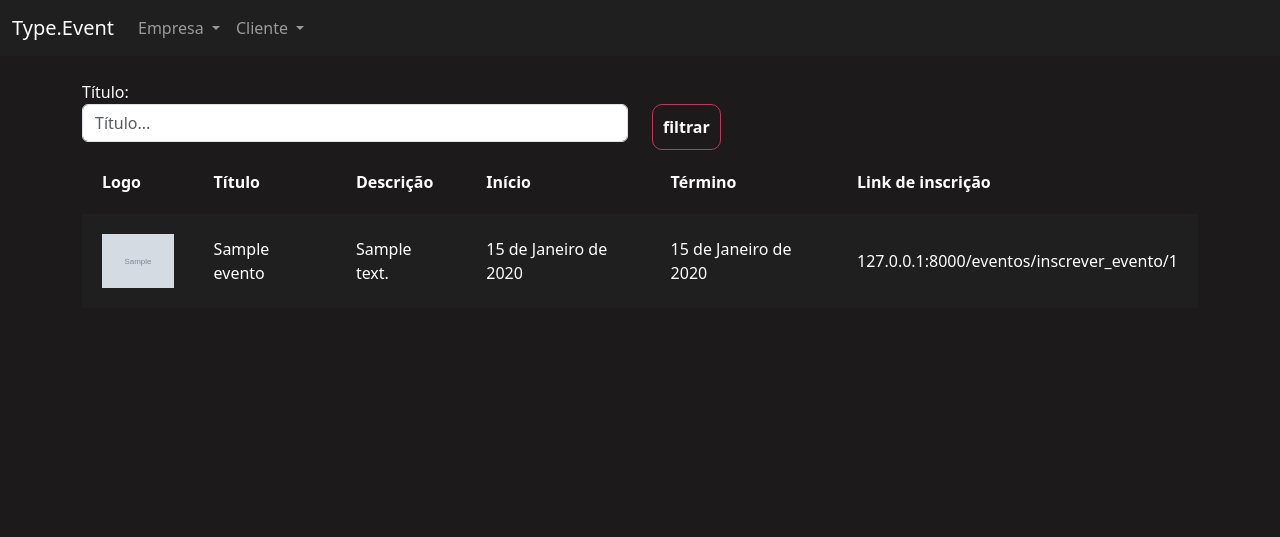
After one commit to AndreConforti/type_event, a Django app: page /eventos/gerenciar_evento/ in a window 1280 px wide. The commit adds this page. Shown: the top 537 px of the page. Run offline with Django 4.2, Linux system fonts and the light colour scheme; a user stored in the database is signed in; tables that the repository leaves empty hold one stand-in row (values such as "Sample post"); grey boxes marked "Sample" are stand-in pictures.

Commit message:
Criada a participacao do usuário no evento

```diff
--- a/eventos/models.py
+++ b/eventos/models.py
@@ -9,6 +9,7 @@ class Evento(models.Model):
     data_termino = models.DateField()
     carga_horaria = models.IntegerField()
     logo = models.ImageField(upload_to='logos')
+    participantes = models.ManyToManyField(User, related_name='evento_participante', null=True, blank=True)
 
     # paleta de cores
     cor_principal = models.CharField(max_length=7)
--- /dev/null
+++ b/eventos/templates/gerenciar_evento.html
@@ -0,0 +1,50 @@
+{% extends "bases/base_evento.html" %}
+{% load static %}
+
+{% block 'importacoes' %}
+    <link href="{% static 'evento/css/gerenciar_evento.css' %}" rel="stylesheet">
+{% endblock %}
+
+{% block 'conteudo' %}
+    <div class="container">
+        <br>
+        <div class="row">
+            <div class="col-md">
+                <form action="{% url 'eventos:gerenciar_evento' %}" method="GET">
+                <label>Título:</label>
+                <input type="text" placeholder="Título..." class="form-control" name="nome">
+            </div>
+
+            <div class="col-md">
+                <br>
+                <input type="submit" class="btn-principal" value="filtrar">
+                </form>
+            </div>
+
+        </div>
+        <table>
+            <tr>
+                <th>Logo</th>
+                <th>Título</th>
+                <th>Descrição</th>
+                <th>Início</th>
+                <th>Término</th>
+                <th>Link de inscrição</th>
+            </tr>
+
+            {% for evento  in eventos %}
+                <tr class="{% cycle 'linha' 'linha2' %}">
+                    <td width="10%"><a href="#"><img width="100%" src="/media/{{ evento.logo }}"></a></td>
+                    <td>{{ evento.nome }}</td>
+                    <td>{{ evento.descricao }}</td>
+                    <td>{{ evento.data_inicio}}</td>
+                    <td>{{ evento.data_termino}}</td>
+                    <td>127.0.0.1:8000/eventos/inscrever_evento/{{ evento.id }}</td>
+                </tr>
+            {% endfor %}
+
+        </table>
+
+    </div>
+
+{% endblock %}
--- a/eventos/urls.py
+++ b/eventos/urls.py
@@ -6,4 +6,6 @@ app_name = 'eventos'
 
 urlpatterns = [
     path('novo_evento/', views.novo_evento, name='novo_evento'),
+    path('gerenciar_evento/', views.gerenciar_evento, name='gerenciar_evento'),
+    path('inscrever_evento/<int:id>/', views.inscrever_evento, name='inscrever_evento'),
 ]
--- a/eventos/views.py
+++ b/eventos/views.py
@@ -1,4 +1,4 @@
-from django.shortcuts import render, redirect
+from django.shortcuts import render, redirect, get_object_or_404
 from django.http import HttpResponse
 from django.contrib.auth.decorators import login_required
 from django.contrib import messages
@@ -43,3 +43,40 @@ def novo_evento(request):
 
         messages.add_message(request, constants.SUCCESS, 'Evento cadastrado com sucesso')
         return redirect(reverse('eventos:novo_evento'))
+
+
+@login_required
+def gerenciar_evento(request):
+    if request.method == "GET":
+        # cria uma variável para pegar o título do evento na busca
+        nome = request.GET.get('nome')
+        # cria uma variável para receber os dados dos eventos que foram cadastrados
+        # pelo usuário que está logado
+        eventos = Evento.objects.filter(criador=request.user)
+
+        if nome:
+            # filtra entre todos os eventos do usário logado, onde no nome,
+            # CONTENHA os dados enviados na variável de busca
+            eventos = eventos.filter(nome__contains=nome)
+
+        return render(request, 'gerenciar_evento.html', {'eventos':eventos})
+
+
+@login_required
+def inscrever_evento(request, id):
+    # buscando na tabela Evento pelo id passado como parâmetro
+    # se não encontrar, devolva uma "página não encontrada"
+    evento = get_object_or_404(Evento,id=id)
+    if request.method == "GET":
+        return render(request, 'inscrever_evento.html', {'evento':evento})
+    elif request.method == "POST":
+        # O campo ManyToManyField permite adicionar (fazer uma relação entre outros campos)
+        # nesse caso co-realaciona o id do usuário logado ao id do evento selecionado
+
+        # TODO: validar se o usuário já é um participante
+
+        evento.participantes.add(request.user)
+        evento.save()
+        messages.add_message(request, constants.SUCCESS, 'Inscriçao realizada com sucesso!')
+        # return redirect(f"/eventos/inscrever_evento/{evento.id}/")
+        return redirect(reverse('eventos:inscrever_evento', kwargs={'id':id}))
--- a/templates/bases/base_evento.html
+++ b/templates/bases/base_evento.html
@@ -23,8 +23,8 @@
                         Empresa
                     </a>
                     <ul class="dropdown-menu">
-                        <li><a class="dropdown-item" href="">Criar novo evento</a></li>
-                        <li><a class="dropdown-item" href="">Gerenciar eventos</a></li>
+                        <li><a href="{% url 'eventos:novo_evento' %}" class="dropdown-item" href="">Criar novo evento</a></li>
+                        <li><a href="{% url 'eventos:gerenciar_evento' %}" class="dropdown-item" href="">Gerenciar eventos</a></li>
                     </ul>
                 </li>
 
--- /dev/null
+++ b/templates/static/evento/css/gerenciar_evento.css
@@ -0,0 +1,15 @@
+table{
+    width: 100%;
+    padding: 20px;
+}
+
+.linha{
+    height: 40px;
+    background-color: var(--main-color);
+    padding: 20px;
+}
+
+
+td, th{
+    padding: 20px;
+}
--- a/type_event/urls.py
+++ b/type_event/urls.py
@@ -1,8 +1,12 @@
 from django.contrib import admin
 from django.urls import path, include
+from django.conf import settings
+from django.conf.urls.static import static
 
 urlpatterns = [
     path('admin/', admin.site.urls),
     path('usuarios/', include('usuarios.urls')),
     path('eventos/', include('eventos.urls')),
 ]
+
+urlpatterns += static(settings.MEDIA_URL, document_root=settings.MEDIA_ROOT)
```
Also changed, not shown: eventos/templates/inscrever_evento.html (added, +38 -0 lines), eventos/migrations/0003_evento_participantes.py (added), media/logos/introducao_a_programacao_com_python.png (added), media/logos/pense_python.png (added).
